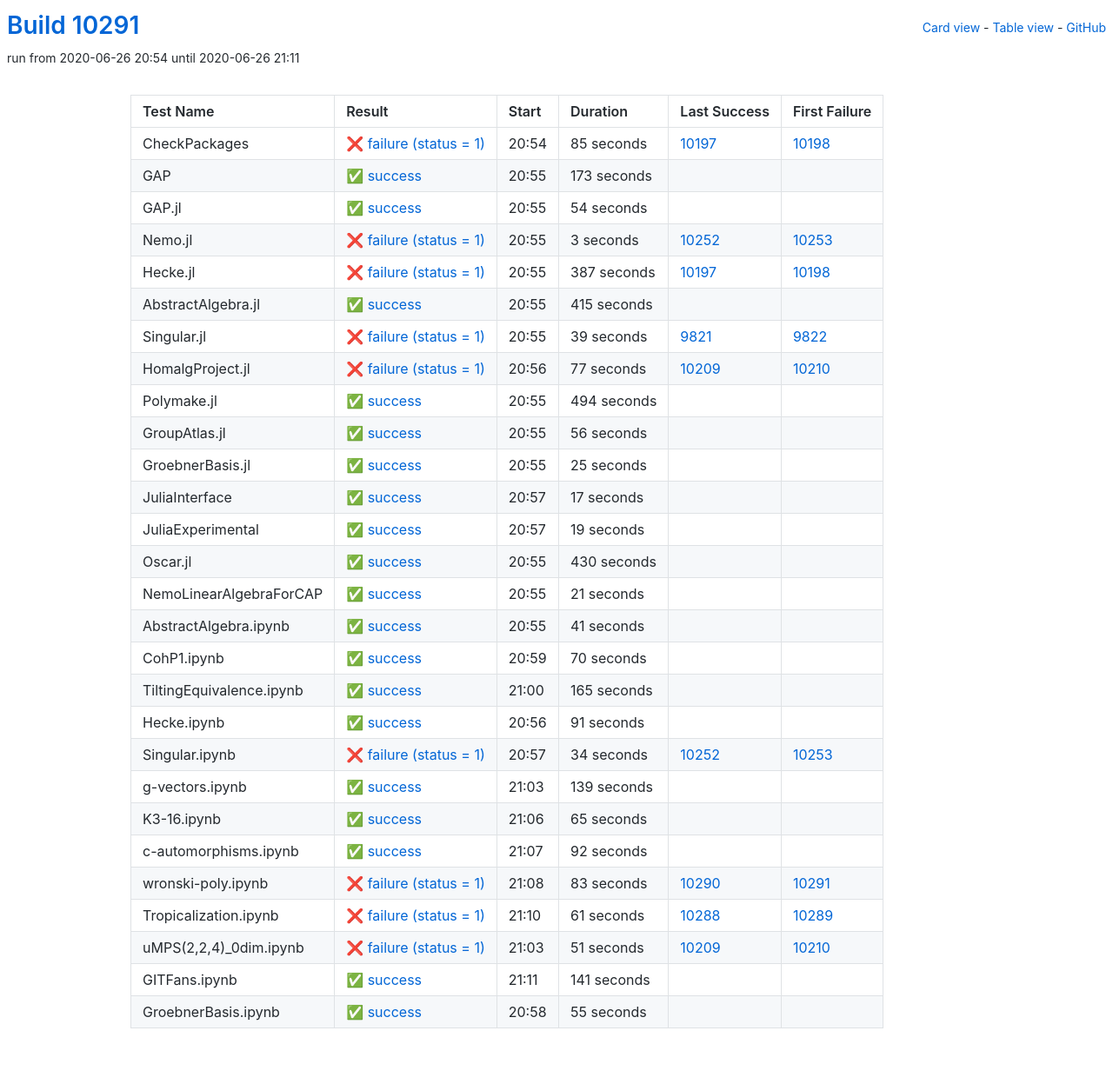
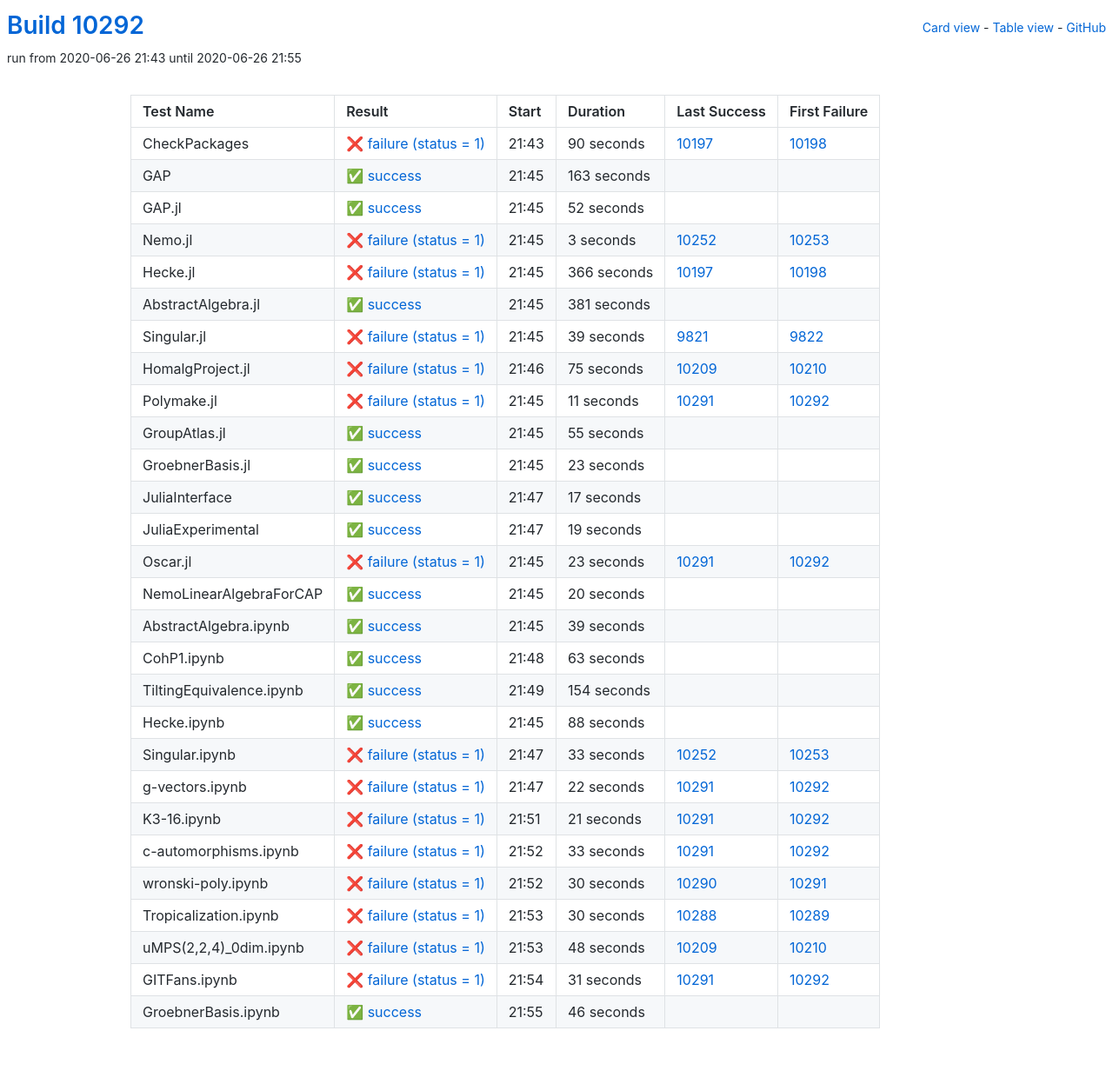
Before and after one commit to oscar-system/oscar-ci-status, a Jekyll site: the page built from table.html, in a window 1280 px wide. Shown: the whole page at 87% size. Built offline with Jekyll 4.4.1, drawn with Linux system fonts in a browser that asks for light colours.

Commit message:
Build #10292

```diff
--- a/_data/ci.yml
+++ b/_data/ci.yml
@@ -1,6 +1,6 @@
 ---
-build: 10291
-build_url: https://oscarci.mathematik.uni-kl.de/job/oscar/10291/
+build: 10292
+build_url: https://oscarci.mathematik.uni-kl.de/job/oscar/10292/
 job: oscar
 organization: oscar-system
 repo: oscar-ci-status
@@ -8,44 +8,44 @@
 tests:
 - name: CheckPackages
   id: checkpackages
-  log: https://oscarci.mathematik.uni-kl.de/job/oscar/10291/artifact/logs/build-10291/CheckPackages.log
-  start: 2020-06-26 20:54
+  log: https://oscarci.mathematik.uni-kl.de/job/oscar/10292/artifact/logs/build-10292/CheckPackages.log
+  start: 2020-06-26 21:43
   success: false
   exitcode: 1
   status: failure
-  duration: 85
+  duration: 90
   last_success: 10197
   last_success_url: https://oscarci.mathematik.uni-kl.de/job/oscar/10197/
   first_failure: 10198
   first_failure_url: https://oscarci.mathematik.uni-kl.de/job/oscar/10198/
 - name: GAP
   id: gap
-  log: https://oscarci.mathematik.uni-kl.de/job/oscar/10291/artifact/logs/build-10291/GAP.log
-  start: 2020-06-26 20:55
+  log: https://oscarci.mathematik.uni-kl.de/job/oscar/10292/artifact/logs/build-10292/GAP.log
+  start: 2020-06-26 21:45
   success: true
   exitcode: 0
   status: success
-  duration: 173
+  duration: 163
   last_success: false
   last_success_url:
   first_failure: false
   first_failure_url:
 - name: GAP.jl
   id: gap-jl
-  log: https://oscarci.mathematik.uni-kl.de/job/oscar/10291/artifact/logs/build-10291/GAP.jl.log
-  start: 2020-06-26 20:55
+  log: https://oscarci.mathematik.uni-kl.de/job/oscar/10292/artifact/logs/build-10292/GAP.jl.log
+  start: 2020-06-26 21:45
   success: true
   exitcode: 0
   status: success
-  duration: 54
+  duration: 52
   last_success: false
   last_success_url:
   first_failure: false
   first_failure_url:
 - name: Nemo.jl
   id: nemo-jl
-  log: https://oscarci.mathematik.uni-kl.de/job/oscar/10291/artifact/logs/build-10291/Nemo.jl.log
-  start: 2020-06-26 20:55
+  log: https://oscarci.mathematik.uni-kl.de/job/oscar/10292/artifact/logs/build-10292/Nemo.jl.log
+  start: 2020-06-26 21:45
   success: false
   exitcode: 1
   status: failure
@@ -56,32 +56,32 @@
   first_failure_url: https://oscarci.mathematik.uni-kl.de/job/oscar/10253/
 - name: Hecke.jl
   id: hecke-jl
-  log: https://oscarci.mathematik.uni-kl.de/job/oscar/10291/artifact/logs/build-10291/Hecke.jl.log
-  start: 2020-06-26 20:55
+  log: https://oscarci.mathematik.uni-kl.de/job/oscar/10292/artifact/logs/build-10292/Hecke.jl.log
+  start: 2020-06-26 21:45
   success: false
   exitcode: 1
   status: failure
-  duration: 387
+  duration: 366
   last_success: 10197
   last_success_url: https://oscarci.mathematik.uni-kl.de/job/oscar/10197/
   first_failure: 10198
   first_failure_url: https://oscarci.mathematik.uni-kl.de/job/oscar/10198/
 - name: AbstractAlgebra.jl
   id: abstractalgebra-jl
-  log: https://oscarci.mathematik.uni-kl.de/job/oscar/10291/artifact/logs/build-10291/AbstractAlgebra.jl.log
-  start: 2020-06-26 20:55
+  log: https://oscarci.mathematik.uni-kl.de/job/oscar/10292/artifact/logs/build-10292/AbstractAlgebra.jl.log
+  start: 2020-06-26 21:45
   success: true
   exitcode: 0
   status: success
-  duration: 415
+  duration: 381
   last_success: false
   last_success_url:
   first_failure: false
   first_failure_url:
 - name: Singular.jl
   id: singular-jl
-  log: https://oscarci.mathematik.uni-kl.de/job/oscar/10291/artifact/logs/build-10291/Singular.jl.log
-  start: 2020-06-26 20:55
+  log: https://oscarci.mathematik.uni-kl.de/job/oscar/10292/artifact/logs/build-10292/Singular.jl.log
+  start: 2020-06-26 21:45
   success: false
   exitcode: 1
   status: failure
@@ -92,56 +92,56 @@
   first_failure_url: https://oscarci.mathematik.uni-kl.de/job/oscar/9822/
 - name: HomalgProject.jl
   id: homalgproject-jl
-  log: https://oscarci.mathematik.uni-kl.de/job/oscar/10291/artifact/logs/build-10291/HomalgProject.jl.log
-  start: 2020-06-26 20:56
+  log: https://oscarci.mathematik.uni-kl.de/job/oscar/10292/artifact/logs/build-10292/HomalgProject.jl.log
+  start: 2020-06-26 21:46
   success: false
   exitcode: 1
   status: failure
-  duration: 77
+  duration: 75
   last_success: 10209
   last_success_url: https://oscarci.mathematik.uni-kl.de/job/oscar/10209/
   first_failure: 10210
   first_failure_url: https://oscarci.mathematik.uni-kl.de/job/oscar/10210/
 - name: Polymake.jl
   id: polymake-jl
-  log: https://oscarci.mathematik.uni-kl.de/job/oscar/10291/artifact/logs/build-10291/Polymake.jl.log
-  start: 2020-06-26 20:55
+  log: https://oscarci.mathematik.uni-kl.de/job/oscar/10292/artifact/logs/build-10292/Polymake.jl.log
+  start: 2020-06-26 21:45
+  success: false
+  exitcode: 1
+  status: failure
+  duration: 11
+  last_success: 10291
+  last_success_url: https://oscarci.mathematik.uni-kl.de/job/oscar/10291/
+  first_failure: 10292
+  first_failure_url: https://oscarci.mathematik.uni-kl.de/job/oscar/10292/
+- name: GroupAtlas.jl
+  id: groupatlas-jl
+  log: https://oscarci.mathematik.uni-kl.de/job/oscar/10292/artifact/logs/build-10292/GroupAtlas.jl.log
+  start: 2020-06-26 21:45
   success: true
   exitcode: 0
   status: success
-  duration: 494
-  last_success: false
-  last_success_url:
-  first_failure: false
-  first_failure_url:
-- name: GroupAtlas.jl
-  id: groupatlas-jl
-  log: https://oscarci.mathematik.uni-kl.de/job/oscar/10291/artifact/logs/build-10291/GroupAtlas.jl.log
-  start: 2020-06-26 20:55
-  success: true
-  exitcode: 0
-  status: success
-  duration: 56
+  duration: 55
   last_success: false
   last_success_url:
   first_failure: false
   first_failure_url:
 - name: GroebnerBasis.jl
   id: groebnerbasis-jl
-  log: https://oscarci.mathematik.uni-kl.de/job/oscar/10291/artifact/logs/build-10291/GroebnerBasis.jl.log
-  start: 2020-06-26 20:55
+  log: https://oscarci.mathematik.uni-kl.de/job/oscar/10292/artifact/logs/build-10292/GroebnerBasis.jl.log
+  start: 2020-06-26 21:45
   success: true
   exitcode: 0
   status: success
-  duration: 25
+  duration: 23
   last_success: false
   last_success_url:
   first_failure: false
   first_failure_url:
 - name: JuliaInterface
   id: juliainterface
-  log: https://oscarci.mathematik.uni-kl.de/job/oscar/10291/artifact/logs/build-10291/JuliaInterface.log
-  start: 2020-06-26 20:57
+  log: https://oscarci.mathematik.uni-kl.de/job/oscar/10292/artifact/logs/build-10292/JuliaInterface.log
+  start: 2020-06-26 21:47
   success: true
   exitcode: 0
   status: success
@@ -152,8 +152,8 @@
   first_failure_url:
 - name: JuliaExperimental
   id: juliaexperimental
-  log: https://oscarci.mathematik.uni-kl.de/job/oscar/10291/artifact/logs/build-10291/JuliaExperimental.log
-  start: 2020-06-26 20:57
+  log: https://oscarci.mathematik.uni-kl.de/job/oscar/10292/artifact/logs/build-10292/JuliaExperimental.log
+  start: 2020-06-26 21:47
   success: true
   exitcode: 0
   status: success
@@ -164,181 +164,181 @@
   first_failure_url:
 - name: Oscar.jl
   id: oscar-jl
-  log: https://oscarci.mathematik.uni-kl.de/job/oscar/10291/artifact/logs/build-10291/Oscar.jl.log
-  start: 2020-06-26 20:55
+  log: https://oscarci.mathematik.uni-kl.de/job/oscar/10292/artifact/logs/build-10292/Oscar.jl.log
+  start: 2020-06-26 21:45
+  success: false
+  exitcode: 1
+  status: failure
+  duration: 23
+  last_success: 10291
+  last_success_url: https://oscarci.mathematik.uni-kl.de/job/oscar/10291/
+  first_failure: 10292
+  first_failure_url: https://oscarci.mathematik.uni-kl.de/job/oscar/10292/
+- name: NemoLinearAlgebraForCAP
+  id: nemolinearalgebraforcap
+  log: https://oscarci.mathematik.uni-kl.de/job/oscar/10292/artifact/logs/build-10292/NemoLinearAlgebraForCAP.log
+  start: 2020-06-26 21:45
   success: true
   exitcode: 0
   status: success
-  duration: 430
-  last_success: false
-  last_success_url:
-  first_failure: false
-  first_failure_url:
-- name: NemoLinearAlgebraForCAP
-  id: nemolinearalgebraforcap
-  log: https://oscarci.mathematik.uni-kl.de/job/oscar/10291/artifact/logs/build-10291/NemoLinearAlgebraForCAP.log
-  start: 2020-06-26 20:55
-  success: true
-  exitcode: 0
-  status: success
-  duration: 21
+  duration: 20
   last_success: false
   last_success_url:
   first_failure: false
   first_failure_url:
 - name: AbstractAlgebra.ipynb
   id: abstractalgebra-ipynb
-  log: https://oscarci.mathematik.uni-kl.de/job/oscar/10291/artifact/logs/build-10291/AbstractAlgebra.ipynb.log
-  start: 2020-06-26 20:55
+  log: https://oscarci.mathematik.uni-kl.de/job/oscar/10292/artifact/logs/build-10292/AbstractAlgebra.ipynb.log
+  start: 2020-06-26 21:45
   success: true
   exitcode: 0
   status: success
-  duration: 41
+  duration: 39
   last_success: false
   last_success_url:
   first_failure: false
   first_failure_url:
 - name: CohP1.ipynb
   id: cohp1-ipynb
-  log: https://oscarci.mathematik.uni-kl.de/job/oscar/10291/artifact/logs/build-10291/CohP1.ipynb.log
-  start: 2020-06-26 20:59
+  log: https://oscarci.mathematik.uni-kl.de/job/oscar/10292/artifact/logs/build-10292/CohP1.ipynb.log
+  start: 2020-06-26 21:48
   success: true
   exitcode: 0
   status: success
-  duration: 70
+  duration: 63
   last_success: false
   last_success_url:
   first_failure: false
   first_failure_url:
 - name: TiltingEquivalence.ipynb
   id: tiltingequivalence-ipynb
-  log: https://oscarci.mathematik.uni-kl.de/job/oscar/10291/artifact/logs/build-10291/TiltingEquivalence.ipynb.log
-  start: 2020-06-26 21:00
+  log: https://oscarci.mathematik.uni-kl.de/job/oscar/10292/artifact/logs/build-10292/TiltingEquivalence.ipynb.log
+  start: 2020-06-26 21:49
   success: true
   exitcode: 0
   status: success
-  duration: 165
+  duration: 154
   last_success: false
   last_success_url:
   first_failure: false
   first_failure_url:
 - name: Hecke.ipynb
   id: hecke-ipynb
-  log: https://oscarci.mathematik.uni-kl.de/job/oscar/10291/artifact/logs/build-10291/Hecke.ipynb.log
-  start: 2020-06-26 20:56
+  log: https://oscarci.mathematik.uni-kl.de/job/oscar/10292/artifact/logs/build-10292/Hecke.ipynb.log
+  start: 2020-06-26 21:45
   success: true
   exitcode: 0
   status: success
-  duration: 91
+  duration: 88
   last_success: false
   last_success_url:
   first_failure: false
   first_failure_url:
 - name: Singular.ipynb
   id: singular-ipynb
-  log: https://oscarci.mathematik.uni-kl.de/job/oscar/10291/artifact/logs/build-10291/Singular.ipynb.log
-  start: 2020-06-26 20:57
+  log: https://oscarci.mathematik.uni-kl.de/job/oscar/10292/artifact/logs/build-10292/Singular.ipynb.log
+  start: 2020-06-26 21:47
   success: false
   exitcode: 1
   status: failure
-  duration: 34
+  duration: 33
   last_success: 10252
   last_success_url: https://oscarci.mathematik.uni-kl.de/job/oscar/10252/
   first_failure: 10253
   first_failure_url: https://oscarci.mathematik.uni-kl.de/job/oscar/10253/
 - name: g-vectors.ipynb
   id: g-vectors-ipynb
-  log: https://oscarci.mathematik.uni-kl.de/job/oscar/10291/artifact/logs/build-10291/g-vectors.ipynb.log
-  start: 2020-06-26 21:03
-  success: true
-  exitcode: 0
-  status: success
-  duration: 139
-  last_success: false
-  last_success_url:
-  first_failure: false
-  first_failure_url:
-- name: K3-16.ipynb
-  id: k3-16-ipynb
-  log: https://oscarci.mathematik.uni-kl.de/job/oscar/10291/artifact/logs/build-10291/K3-16.ipynb.log
-  start: 2020-06-26 21:06
-  success: true
-  exitcode: 0
-  status: success
-  duration: 65
-  last_success: false
-  last_success_url:
-  first_failure: false
-  first_failure_url:
-- name: c-automorphisms.ipynb
-  id: c-automorphisms-ipynb
-  log: https://oscarci.mathematik.uni-kl.de/job/oscar/10291/artifact/logs/build-10291/c-automorphisms.ipynb.log
-  start: 2020-06-26 21:07
-  success: true
-  exitcode: 0
-  status: success
-  duration: 92
-  last_success: false
-  last_success_url:
-  first_failure: false
-  first_failure_url:
-- name: wronski-poly.ipynb
-  id: wronski-poly-ipynb
-  log: https://oscarci.mathematik.uni-kl.de/job/oscar/10291/artifact/logs/build-10291/wronski-poly.ipynb.log
-  start: 2020-06-26 21:08
+  log: https://oscarci.mathematik.uni-kl.de/job/oscar/10292/artifact/logs/build-10292/g-vectors.ipynb.log
+  start: 2020-06-26 21:47
   success: false
   exitcode: 1
   status: failure
-  duration: 83
+  duration: 22
+  last_success: 10291
+  last_success_url: https://oscarci.mathematik.uni-kl.de/job/oscar/10291/
+  first_failure: 10292
+  first_failure_url: https://oscarci.mathematik.uni-kl.de/job/oscar/10292/
+- name: K3-16.ipynb
+  id: k3-16-ipynb
+  log: https://oscarci.mathematik.uni-kl.de/job/oscar/10292/artifact/logs/build-10292/K3-16.ipynb.log
+  start: 2020-06-26 21:51
+  success: false
+  exitcode: 1
+  status: failure
+  duration: 21
+  last_success: 10291
+  last_success_url: https://oscarci.mathematik.uni-kl.de/job/oscar/10291/
+  first_failure: 10292
+  first_failure_url: https://oscarci.mathematik.uni-kl.de/job/oscar/10292/
+- name: c-automorphisms.ipynb
+  id: c-automorphisms-ipynb
+  log: https://oscarci.mathematik.uni-kl.de/job/oscar/10292/artifact/logs/build-10292/c-automorphisms.ipynb.log
+  start: 2020-06-26 21:52
+  success: false
+  exitcode: 1
+  status: failure
+  duration: 33
+  last_success: 10291
+  last_success_url: https://oscarci.mathematik.uni-kl.de/job/oscar/10291/
+  first_failure: 10292
+  first_failure_url: https://oscarci.mathematik.uni-kl.de/job/oscar/10292/
+- name: wronski-poly.ipynb
+  id: wronski-poly-ipynb
+  log: https://oscarci.mathematik.uni-kl.de/job/oscar/10292/artifact/logs/build-10292/wronski-poly.ipynb.log
+  start: 2020-06-26 21:52
+  success: false
+  exitcode: 1
+  status: failure
+  duration: 30
   last_success: 10290
   last_success_url: https://oscarci.mathematik.uni-kl.de/job/oscar/10290/
   first_failure: 10291
   first_failure_url: https://oscarci.mathematik.uni-kl.de/job/oscar/10291/
 - name: Tropicalization.ipynb
   id: tropicalization-ipynb
-  log: https://oscarci.mathematik.uni-kl.de/job/oscar/10291/artifact/logs/build-10291/Tropicalization.ipynb.log
-  start: 2020-06-26 21:10
+  log: https://oscarci.mathematik.uni-kl.de/job/oscar/10292/artifact/logs/build-10292/Tropicalization.ipynb.log
+  start: 2020-06-26 21:53
   success: false
   exitcode: 1
   status: failure
-  duration: 61
+  duration: 30
   last_success: 10288
   last_success_url: https://oscarci.mathematik.uni-kl.de/job/oscar/10288/
   first_failure: 10289
   first_failure_url: https://oscarci.mathematik.uni-kl.de/job/oscar/10289/
 - name: uMPS(2,2,4)_0dim.ipynb
   id: umps-2-2-4-0dim-ipynb
-  log: https://oscarci.mathematik.uni-kl.de/job/oscar/10291/artifact/logs/build-10291/uMPS-2-2-4-_0dim.ipynb.log
-  start: 2020-06-26 21:03
+  log: https://oscarci.mathematik.uni-kl.de/job/oscar/10292/artifact/logs/build-10292/uMPS-2-2-4-_0dim.ipynb.log
+  start: 2020-06-26 21:53
   success: false
   exitcode: 1
   status: failure
-  duration: 51
+  duration: 48
   last_success: 10209
   last_success_url: https://oscarci.mathematik.uni-kl.de/job/oscar/10209/
   first_failure: 10210
   first_failure_url: https://oscarci.mathematik.uni-kl.de/job/oscar/10210/
 - name: GITFans.ipynb
   id: gitfans-ipynb
-  log: https://oscarci.mathematik.uni-kl.de/job/oscar/10291/artifact/logs/build-10291/GITFans.ipynb.log
-  start: 2020-06-26 21:11
+  log: https://oscarci.mathematik.uni-kl.de/job/oscar/10292/artifact/logs/build-10292/GITFans.ipynb.log
+  start: 2020-06-26 21:54
+  success: false
+  exitcode: 1
+  status: failure
+  duration: 31
+  last_success: 10291
+  last_success_url: https://oscarci.mathematik.uni-kl.de/job/oscar/10291/
+  first_failure: 10292
+  first_failure_url: https://oscarci.mathematik.uni-kl.de/job/oscar/10292/
+- name: GroebnerBasis.ipynb
+  id: groebnerbasis-ipynb
+  log: https://oscarci.mathematik.uni-kl.de/job/oscar/10292/artifact/logs/build-10292/GroebnerBasis.ipynb.log
+  start: 2020-06-26 21:55
   success: true
   exitcode: 0
   status: success
-  duration: 141
+  duration: 46
   last_success: false
   last_success_url:
   first_failure: false
   first_failure_url:
-- name: GroebnerBasis.ipynb
-  id: groebnerbasis-ipynb
-  log: https://oscarci.mathematik.uni-kl.de/job/oscar/10291/artifact/logs/build-10291/GroebnerBasis.ipynb.log
-  start: 2020-06-26 20:58
-  success: true
-  exitcode: 0
-  status: success
-  duration: 55
-  last_success: false
-  last_success_url:
-  first_failure: false
-  first_failure_url:
```
Also changed, not shown: README.md.
